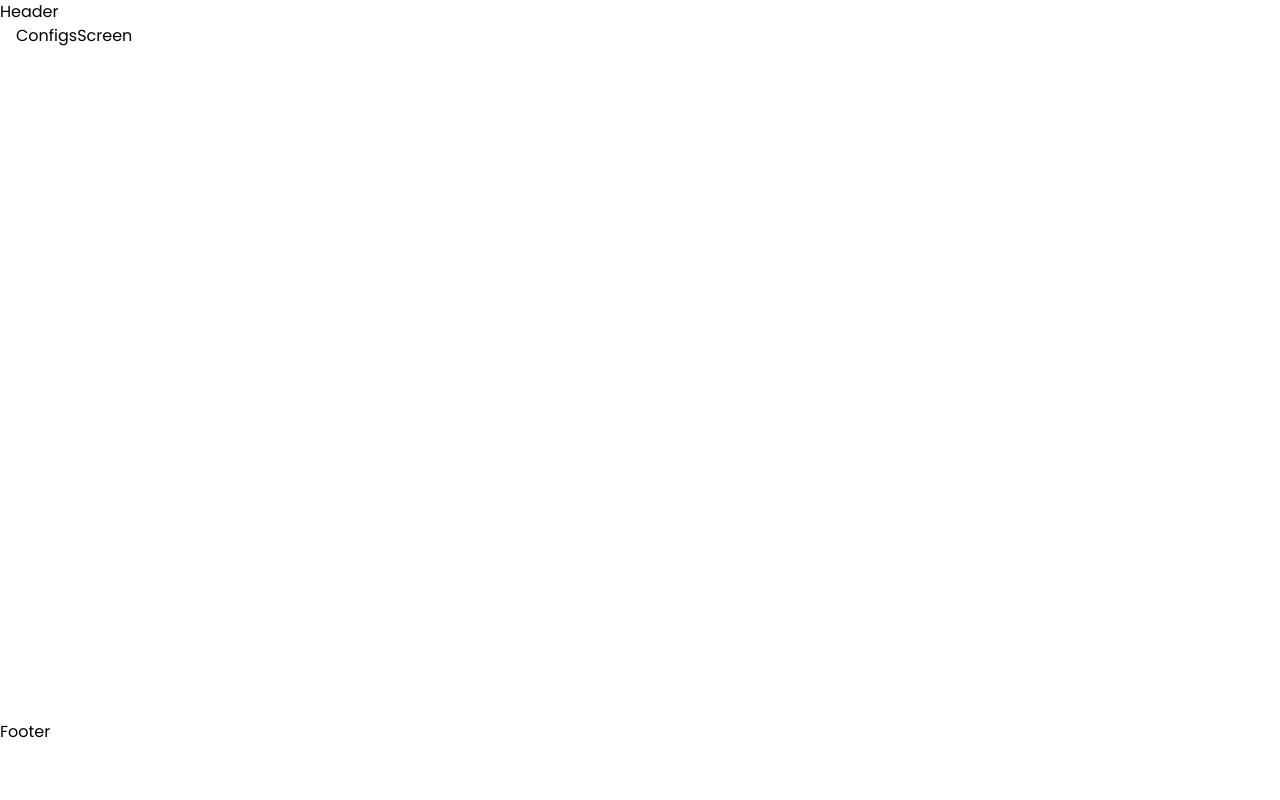
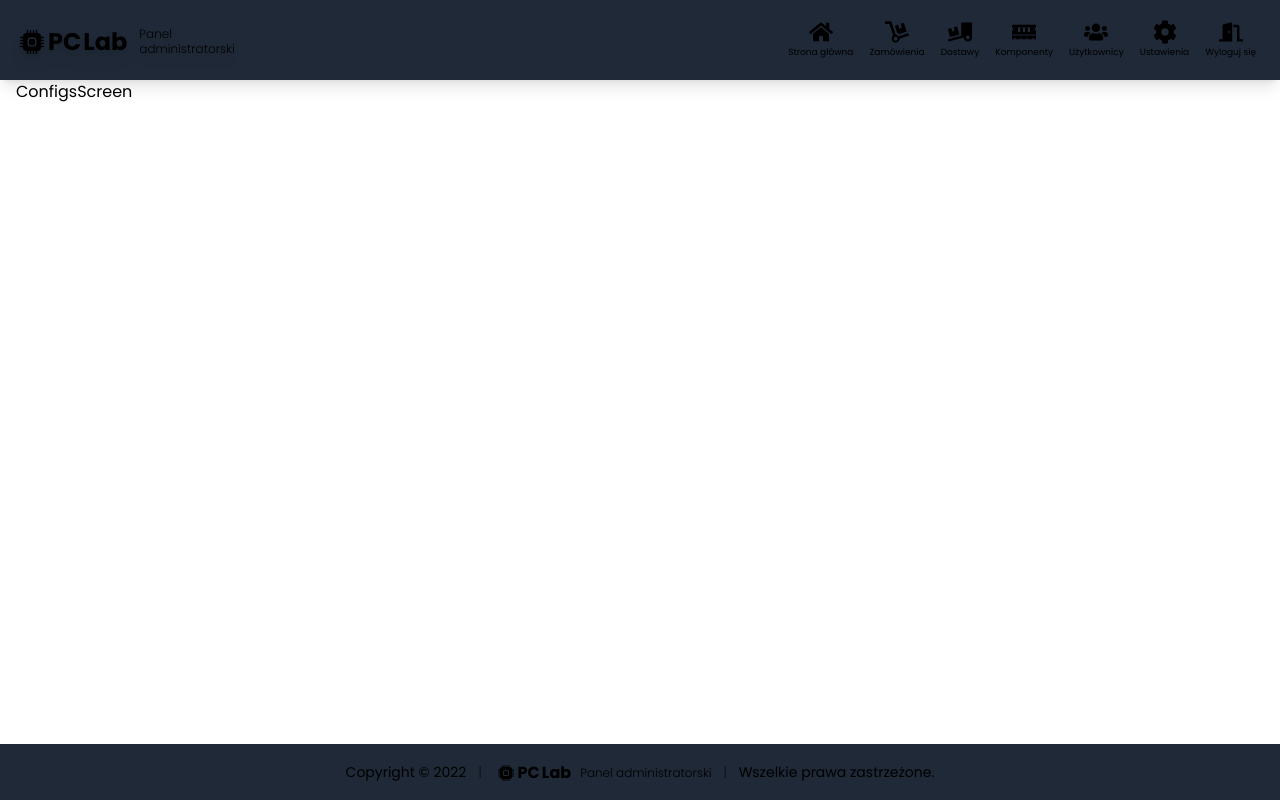
Before and after one commit to jakubcieslik99/pclab, a React (Vite) app in the folder admin/: page /configs in a window 1280 px wide. Built offline with nearby package versions, Linux system fonts and the light colour scheme.

Commit message:
Admin panel header & footer styling applied

```diff
--- a/admin/src/App.jsx
+++ b/admin/src/App.jsx
@@ -1,4 +1,5 @@
 import { BrowserRouter, Routes, Route } from 'react-router-dom'
+import ScrollTop from './components/universal/ScrollTop'
 import Header from './components/header/Header'
 import Footer from './components/footer/Footer'
 import LoginScreen from './screens/LoginScreen'
@@ -14,6 +15,7 @@ const App = () => {
     <BrowserRouter>
       <Header />
 
+      <ScrollTop />
       <Routes>
         <Route path="/login" element={<LoginScreen />} />
         {/*RequireAuth*/}
@@ -21,8 +23,8 @@ const App = () => {
         <Route path="/orders" element={<OrdersScreen />} />
         <Route path="/delivery-methods" element={<DeliveryMethodsScreen />} />
         <Route path="/components" element={<ComponentsScreen />} />
+        <Route path="/users" element={<UsersScreen />} />
         <Route path="/configs" element={<ConfigsScreen />} />
-        <Route path="/users" element={<UsersScreen />} />
       </Routes>
 
       <Footer />
--- a/admin/src/components/footer/Footer.jsx
+++ b/admin/src/components/footer/Footer.jsx
@@ -1,5 +1,23 @@
+import { BsCpuFill } from 'react-icons/bs'
+
 const Footer = () => {
-  return <footer>Footer</footer>
+  return (
+    <footer className="relative h-[116px] p-4 -mb-[116px] bg-gray-800 -z-10 md:h-[56px] md:-mb-[56px]">
+      <div className="flex flex-col items-center justify-center text-sm md:flex-row">
+        <p>Copyright © {new Date().getFullYear()}</p>
+        <p className="hidden mx-3 font-extralight md:block">|</p>
+        <p className="flex items-center my-[7px] text-xl font-bold md:text-base md:-my-[1px]">
+          <BsCpuFill className="ml-1 mt-[1px]" />
+          <span className="mt-[2px] ml-1">PC</span>
+          <span className="mt-[2px] ml-[2px]">Lab</span>
+
+          <span className="mt-[6px] md:mt-[1px] ml-[9px] text-xs font-light">Panel administratorski</span>
+        </p>
+        <p className="hidden mx-3 font-extralight md:block">|</p>
+        <p>Wszelkie prawa zastrzeżone.</p>
+      </div>
+    </footer>
+  )
 }
 
 export default Footer
--- a/admin/src/components/header/Header.jsx
+++ b/admin/src/components/header/Header.jsx
@@ -1,7 +1,205 @@
+import { useEffect, Fragment } from 'react'
+import { Link, useNavigate, useLocation } from 'react-router-dom'
+import { Transition, Menu } from '@headlessui/react'
+import {
+  FaBoxes,
+  FaLaptopMedical,
+  FaUserCircle,
+  FaBars,
+  FaCaretDown,
+  FaHome,
+  FaDolly,
+  FaTruckLoading,
+  FaMemory,
+  FaUsers,
+  FaCog,
+  FaDoorOpen,
+} from 'react-icons/fa'
+import { BsCpuFill } from 'react-icons/bs'
+
 const Header = () => {
+  //variables
+  const navigate = useNavigate()
+  const { pathname, state } = useLocation()
+  const locationLoginRequired = state?.loginRequired || false
+
+  //useEffects
+  useEffect(() => {
+    if (locationLoginRequired) {
+      navigate(pathname, { replace: true })
+    }
+  }, [pathname, locationLoginRequired, navigate])
+
   return (
-    <header>
-      <nav>Header</nav>
+    <header className="sticky top-0 z-20 h-16 md:h-20">
+      <Menu as="nav" className="relative z-10 w-full h-16 bg-gray-800 shadow-lg md:h-20">
+        {({ open }) => (
+          <>
+            <div className="flex items-center justify-between h-full content">
+              <div className="flex items-center">
+                <Link to="/" className="flex items-center text-2xl font-bold drop-shadow-lg">
+                  <BsCpuFill className="ml-1 mt-[3px]" />
+                  <span className="mt-1 ml-1">PC</span>
+                  <span className="mt-1 ml-[2px]">Lab</span>
+
+                  <div className="flex flex-col mt-[2px] ml-3 text-xs font-light leading-tight">
+                    <div>Panel</div>
+                    <div>administratorski</div>
+                  </div>
+                </Link>
+              </div>
+
+              <ul className="hidden md:flex">
+                {false ? (
+                  <Link
+                    to="/login"
+                    className="flex flex-col items-center justify-center px-2 py-1 transition active:scale-95"
+                  >
+                    <FaDoorOpen className="text-2xl" />
+                    <li className="text-[9px] mt-[2px]">Logowanie</li>
+                  </Link>
+                ) : (
+                  <>
+                    <Link to="/" className="flex flex-col items-center justify-center px-2 py-1 transition active:scale-95">
+                      <FaHome className="text-2xl" />
+                      <li className="text-[9px] mt-[2px]">Strona główna</li>
+                    </Link>
+
+                    <Link
+                      to="/orders"
+                      className="flex flex-col items-center justify-center px-2 py-1 transition active:scale-95"
+                    >
+                      <FaDolly className="text-2xl" />
+                      <li className="text-[9px] mt-[2px]">Zamówienia</li>
+                    </Link>
+
+                    <Link
+                      to="/delivery-methods"
+                      className="flex flex-col items-center justify-center px-2 py-1 transition active:scale-95"
+                    >
+                      <FaTruckLoading className="text-2xl" />
+                      <li className="text-[9px] mt-[2px]">Dostawy</li>
+                    </Link>
+
+                    <Link
+                      to="/components"
+                      className="flex flex-col items-center justify-center px-2 py-1 transition active:scale-95"
+                    >
+                      <FaMemory className="text-2xl" />
+                      <li className="text-[9px] mt-[2px]">Komponenty</li>
+                    </Link>
+
+                    <Link
+                      to="/users"
+                      className="flex flex-col items-center justify-center px-2 py-1 transition active:scale-95"
+                    >
+                      <FaUsers className="text-2xl" />
+                      <li className="text-[9px] mt-[2px]">Użytkownicy</li>
+                    </Link>
+
+                    <Link
+                      to="/configs"
+                      className="flex flex-col items-center justify-center px-2 py-1 transition active:scale-95"
+                    >
+                      <FaCog className="text-2xl" />
+                      <li className="text-[9px] mt-[2px]">Ustawienia</li>
+                    </Link>
+
+                    <div className="flex flex-col items-center justify-center px-2 py-1 transition cursor-pointer active:scale-95">
+                      <FaDoorOpen className="text-2xl" />
+                      <li className="text-[9px] mt-[2px]">Wyloguj się</li>
+                    </div>
+                  </>
+                )}
+              </ul>
+
+              <Menu.Button className="relative w-9 h-9 md:hidden focus:outline-none">
+                <FaBars
+                  className={`w-9 h-9 p-[6px] absolute inset-0 transition-nav ${
+                    !open ? 'opacity-1 rotate-180' : 'opacity-0 -rotate-180'
+                  }`}
+                />
+                <FaCaretDown
+                  className={`w-9 h-9 absolute inset-0 transition-nav ${
+                    !open ? 'opacity-0 rotate-90' : 'opacity-1 rotate-0'
+                  }`}
+                />
+              </Menu.Button>
+            </div>
+
+            <Transition
+              as={Fragment}
+              enter="transition ease-out duration-100"
+              enterFrom="transform opacity-0 scale-95"
+              enterTo="transform opacity-100 scale-100"
+              leave="transition ease-in duration-75"
+              leaveFrom="transform opacity-100 scale-100"
+              leaveTo="transform opacity-0 scale-95"
+            >
+              <Menu.Items
+                as="ul"
+                className="absolute mt-2 overflow-hidden -translate-x-1/2 bg-gray-700 rounded-lg left-1/2 mobile-menu focus:outline-none"
+              >
+                {false ? (
+                  <Menu.Item as={Link} to="/login" className="flex items-center p-3 transition-colors hover:bg-black/30">
+                    <FaDoorOpen className="mr-2 text-xl" />
+                    <li>Logowanie i rejestracja</li>
+                  </Menu.Item>
+                ) : (
+                  <>
+                    <Menu.Item as={Link} to="/" className="flex items-center p-3 transition-colors hover:bg-black/30">
+                      <FaHome className="mr-2 text-xl" />
+                      <li>Strona główna</li>
+                    </Menu.Item>
+
+                    <Menu.Item as={Link} to="/orders" className="flex items-center p-3 transition-colors hover:bg-black/30">
+                      <FaDolly className="mr-2 text-xl" />
+                      <li>Zamówienia</li>
+                    </Menu.Item>
+
+                    <Menu.Item
+                      as={Link}
+                      to="/delivery-methods"
+                      className="flex items-center p-3 transition-colors hover:bg-black/30"
+                    >
+                      <FaTruckLoading className="mr-2 text-xl" />
+                      <li>Dostawy</li>
+                    </Menu.Item>
+
+                    <Menu.Item
+                      as={Link}
+                      to="/components"
+                      className="flex items-center p-3 transition-colors hover:bg-black/30"
+                    >
+                      <FaMemory className="mr-2 text-xl" />
+                      <li>Komponenty</li>
+                    </Menu.Item>
+
+                    <Menu.Item as={Link} to="/users" className="flex items-center p-3 transition-colors hover:bg-black/30">
+                      <FaUsers className="mr-2 text-xl" />
+                      <li>Użytkownicy</li>
+                    </Menu.Item>
+
+                    <Menu.Item as={Link} to="/configs" className="flex items-center p-3 transition-colors hover:bg-black/30">
+                      <FaCog className="mr-2 text-xl" />
+                      <li>Ustawienia</li>
+                    </Menu.Item>
+
+                    <Menu.Item
+                      as="button"
+                      type="button"
+                      className="flex items-center w-full p-3 transition-colors hover:bg-black/30"
+                    >
+                      <FaDoorOpen className="mr-2 text-xl" />
+                      <li>Wyloguj się</li>
+                    </Menu.Item>
+                  </>
+                )}
+              </Menu.Items>
+            </Transition>
+          </>
+        )}
+      </Menu>
     </header>
   )
 }
--- /dev/null
+++ b/admin/src/components/universal/RequireAuth.jsx
@@ -0,0 +1,14 @@
+import { useLocation, Navigate, Outlet } from 'react-router-dom'
+//import { useAppSelector } from '../../features/store'
+
+const RequireAuth = () => {
+  //variables
+  //const { userInfo } = useAppSelector(state => state.listUser)
+  const userInfo = true
+
+  const { pathname } = useLocation()
+
+  return userInfo ? <Outlet /> : <Navigate to="/login" state={{ from: pathname, loginRequired: true }} replace />
+}
+
+export default RequireAuth
--- /dev/null
+++ b/admin/src/components/universal/ScrollTop.jsx
@@ -0,0 +1,17 @@
+import { useEffect } from 'react'
+import { useLocation } from 'react-router-dom'
+
+const ScrollTop = props => {
+  //variables
+  const location = useLocation()
+
+  //useEffects
+  useEffect(() => {
+    //window.scrollTo(0, 0, 'smooth')
+    document.body.scrollTo(0, 0, 'instant')
+  }, [location])
+
+  return props.children ? <>{props.children}</> : null
+}
+
+export default ScrollTop
--- a/admin/src/index.css
+++ b/admin/src/index.css
@@ -21,13 +21,13 @@ html {
   height: -webkit-fill-available;
 }
 body {
-  @apply flex flex-col h-screen mx-auto my-0 overflow-x-hidden overflow-y-scroll scroll-smooth;
+  @apply flex flex-col h-screen mx-auto my-0 overflow-x-hidden overflow-y-scroll;
   height: -webkit-fill-available;
 }
 #root {
   @apply relative flex-1 flex flex-col; /*Scrollable pages*/
   /*@apply fixed top-0 w-full h-full; /*Fixed pages*/
-  /*@apply mb-0 md:mb-0; /*Footer visibility*/
+  /*@apply mb-0; /*Footer visibility*/
 }
 #root > main {
   /*For fixed pages*/
@@ -57,6 +57,9 @@ body {
 /*-----COMPONENTS-----*/
 
 /*-----ELEMENTS-----*/
+.mobile-menu {
+  width: calc(100% - 16px);
+}
 .content {
   @apply w-full mx-auto px-3 sm:px-4 xl:container;
 }
```
